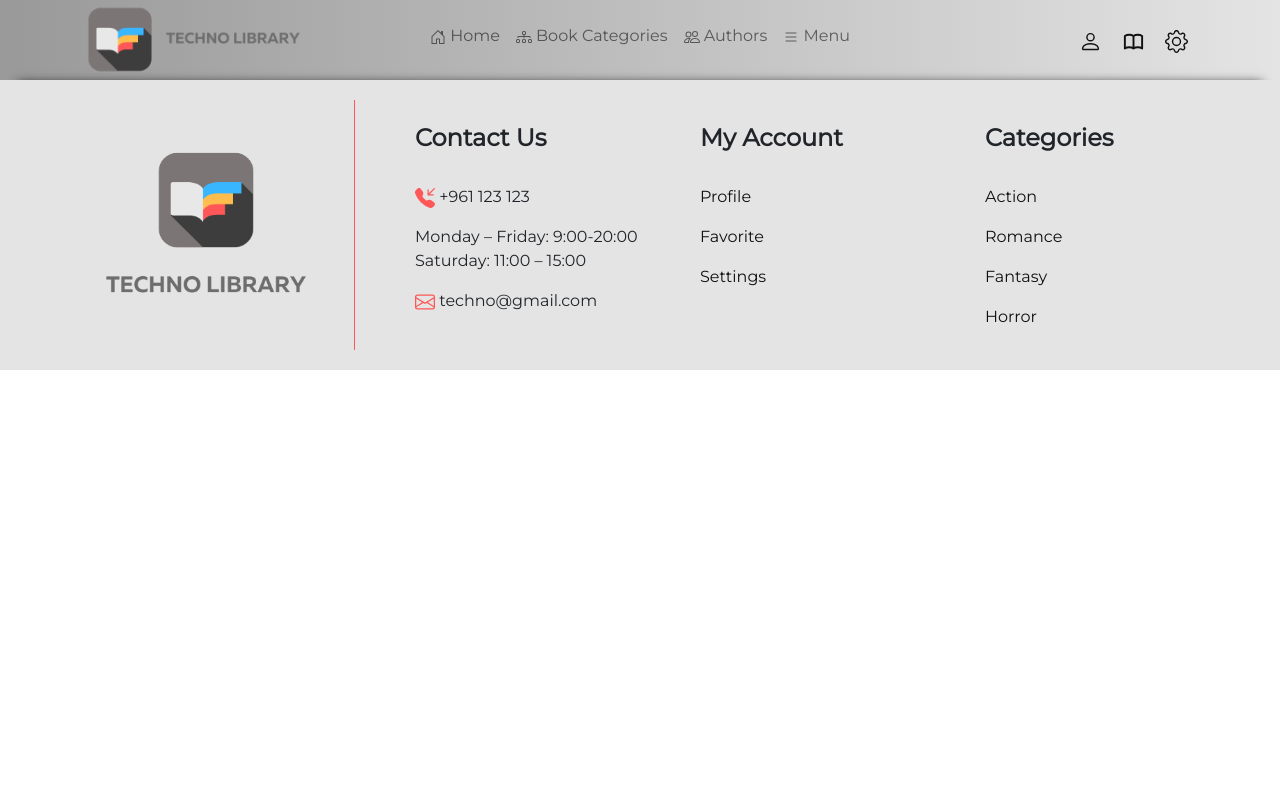
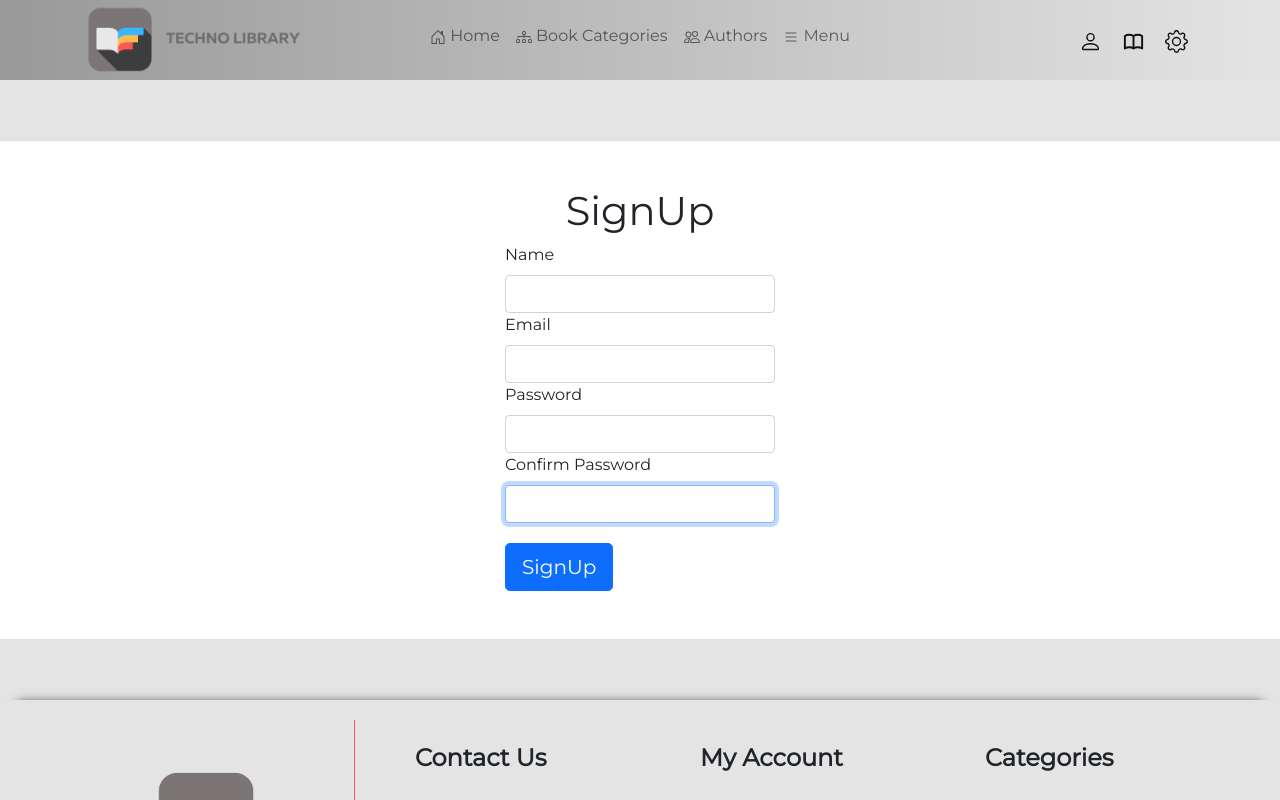
Before and after one commit to frs04/TechnoLibrary, a React (Create React App) app in the folder techno-library/: page /signup in a window 1280 px wide. Shown: the top 800 px of the page. Built offline with nearby package versions, Linux system fonts and the light colour scheme.

Commit message:
Added SignUp Page

```diff
--- /dev/null
+++ b/techno-library/src/Pages/SignUp.js
@@ -0,0 +1,71 @@
+import React, { useState } from "react";
+import Form from "react-bootstrap/Form";
+import Card from 'react-bootstrap/Card';
+import Button from "react-bootstrap/Button";
+
+const SignUp = () => {
+    const [email, setEmail] = useState("");
+    const [name, setName] = useState("");
+    const [password, setPassword] = useState("");
+    const [ConfirmPass, setConfirmPass] = useState("");
+
+  function handleSubmit(event) {
+    event.preventDefault();
+  }
+
+  return (
+    <div className="signup">
+      <div className="row">
+      <Card className="cardsignup col d-flex justify-content-center">
+        <Card.Body>
+      <Form onSubmit={handleSubmit}>
+        <h1 className="logintitle">SignUp</h1>
+        <Form.Group size="lg" controlId="name">
+        <Form.Label>Name</Form.Label>
+          <Form.Control
+            autoFocus
+            type="text"
+            value={name}
+            onChange={(e) => setName(e.target.value)}
+          />
+        </Form.Group>
+        <Form.Group size="lg" controlId="email">
+        <Form.Label>Email</Form.Label>
+          <Form.Control
+            autoFocus
+            type="email"
+            value={email}
+            onChange={(e) => setEmail(e.target.value)}
+          />
+        </Form.Group>
+        <Form.Group size="lg" controlId="password">
+          <Form.Label>Password</Form.Label>
+          <Form.Control
+            type="password"
+            value={password}
+            onChange={(e) => setPassword(e.target.value)}
+          />
+        </Form.Group>
+        <Form.Group size="lg" controlId="ConfirmPassword">
+        <Form.Label>Confirm Password</Form.Label>
+          <Form.Control
+            autoFocus
+            type="password"
+            value={ConfirmPass}
+            onChange={(e) => setConfirmPass(e.target.value)}
+          />
+        </Form.Group>
+        <Button className="button btn-primary" block size="lg" type="submit">
+          SignUp
+        </Button>
+      </Form>
+      </Card.Body>
+      </Card>
+    </div>
+    </div>
+        );
+
+
+};
+
+export default SignUp;
--- a/techno-library/src/Variables/AppRoutes.js
+++ b/techno-library/src/Variables/AppRoutes.js
@@ -1,10 +1,10 @@
-import React from 'react';
-import { BrowserRouter as Router, Route, Routes } from 'react-router-dom';
-import Authors from '../Pages/Authors';
-import Home from '../Pages/Home';
-import Categories from '../Pages/Categories';
+import React from "react";
+import { BrowserRouter as Router, Route, Routes } from "react-router-dom";
+import Authors from "../Pages/Authors";
+import Home from "../Pages/Home";
+import Categories from "../Pages/Categories";
 import Login from "../Pages/Login";
-// import SignUp from "../Pages/SignUp";
+import SignUp from "../Pages/SignUp";
 
 const AppRoutes = () => {
   return (
@@ -13,14 +13,14 @@ const AppRoutes = () => {
         <Routes>
           <Route exact path="/" element={<Home />} />
           <Route exact path="/Home" element={<Home />} />
-          <Route exact path="/login" element={<Login/>}/>
-          {/* <Route exact path="/signup" element={<SignUp/>}/> */}
-          <Route exact path="/categories" element={<Categories/>}/>
-                <Route exact path='/Authors' element={<Authors/>} />
+          <Route exact path="/login" element={<Login />} />
+          <Route exact path="/signup" element={<SignUp />} />
+          <Route exact path="/categories" element={<Categories />} />
+          <Route exact path="/Authors" element={<Authors />} />
         </Routes>
       </Router>
     </>
-  )
-}
+  );
+};
 
-export default AppRoutes
+export default AppRoutes;
```
Lines whose indentation alone changed are shown as unchanged.
